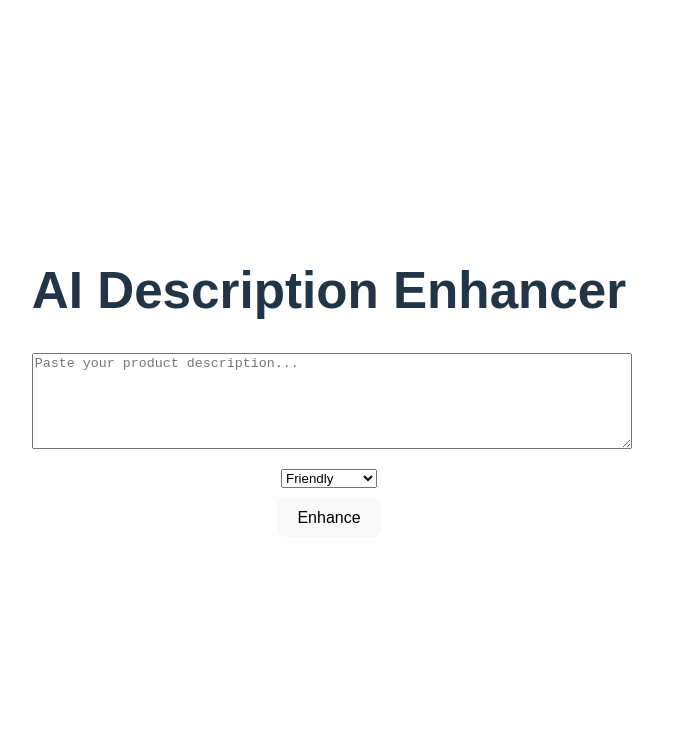
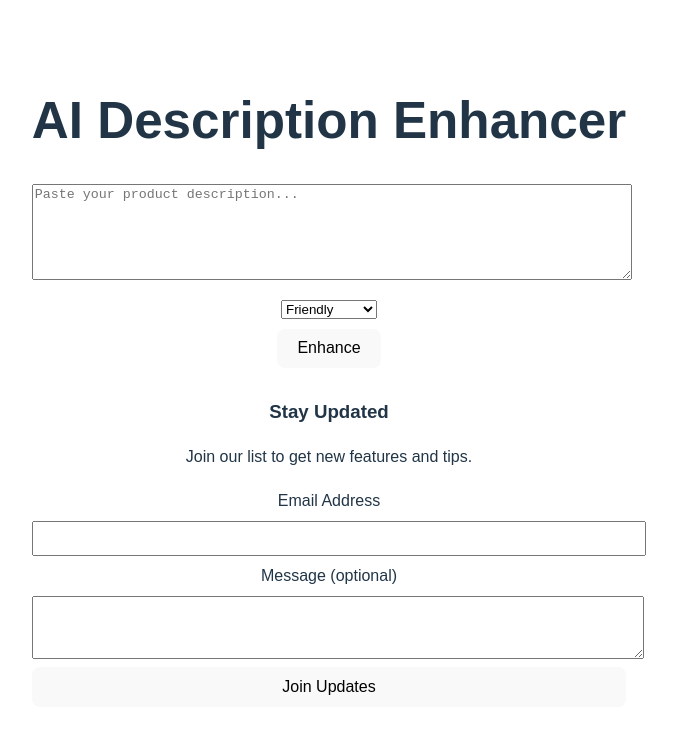
Before and after one commit to MariiaK07/ai-product-description-enhancer, a React (Vite) app: page / in a window 1280 px wide. Shown: the top 734 px of the page, without its empty margins (311-988 px from the left). Built offline with nearby package versions, Linux system fonts and the light colour scheme.

Commit message:
Final updates: email capture and error handling

```diff
--- a/package.json
+++ b/package.json
@@ -10,6 +10,7 @@
     "preview": "vite preview"
   },
   "dependencies": {
+    "@formspree/react": "^3.0.0",
     "cors": "^2.8.5",
     "dotenv": "^17.0.1",
     "express": "^5.1.0",
--- a/src/App.tsx
+++ b/src/App.tsx
@@ -1,5 +1,6 @@
 import { useState } from 'react'
 import './App.css'
+import { ContactForm } from './ContactForm'
 
 function App() {
   const [input, setInput] = useState('')
@@ -11,7 +12,10 @@ function App() {
 
   async function enhanceDescription(description: string, tone: string) {
     try {
-      const response = await fetch('/api/enhance', {
+      const baseUrl = import.meta.env.DEV
+        ? 'http://localhost:3000'
+        : 'https://ai-product-description-enhancer.vercel.app'
+      const response = await fetch(`${baseUrl}/api/enhance`, {
         method: 'POST',
         headers: {
           'Content-Type': 'application/json',
@@ -69,6 +73,10 @@ function App() {
           </div>
         </>
       )}
+
+      <h3 style={{ marginTop: 30 }}>Stay Updated</h3>
+      <p>Join our list to get new features and tips.</p>
+      <ContactForm />
     </div>
   )
 }
--- /dev/null
+++ b/src/ContactForm.tsx
@@ -0,0 +1,23 @@
+import { useForm, ValidationError } from '@formspree/react';
+
+export function ContactForm() {
+  const [state, handleSubmit] = useForm("xovwgljn");
+  if (state.succeeded) {
+    return <p style={{ marginTop: 20 }}>👍 Thanks for joining!</p>;
+  }
+  return (
+    <form onSubmit={handleSubmit} style={{ marginTop: 20, display: 'flex', flexDirection: 'column', gap: '8px' }}>
+      <label htmlFor="email">Email Address</label>
+      <input id="email" type="email" name="email" required style={{ padding: '8px', width: '100%' }} />
+      <ValidationError prefix="Email" field="email" errors={state.errors} />
+
+      <label htmlFor="message">Message (optional)</label>
+      <textarea id="message" name="message" rows={3} style={{ padding: '8px', width: '100%' }} />
+      <ValidationError prefix="Message" field="message" errors={state.errors} />
+
+      <button type="submit" disabled={state.submitting} style={{ padding: '10px 20px', cursor: 'pointer' }}>
+        {state.submitting ? "Sending..." : "Join Updates"}
+      </button>
+    </form>
+  );
+}
```
Also changed, not shown: api/enhance.js (+22 -6 lines), 2 other files (tests, documents, lock files or other folders).
